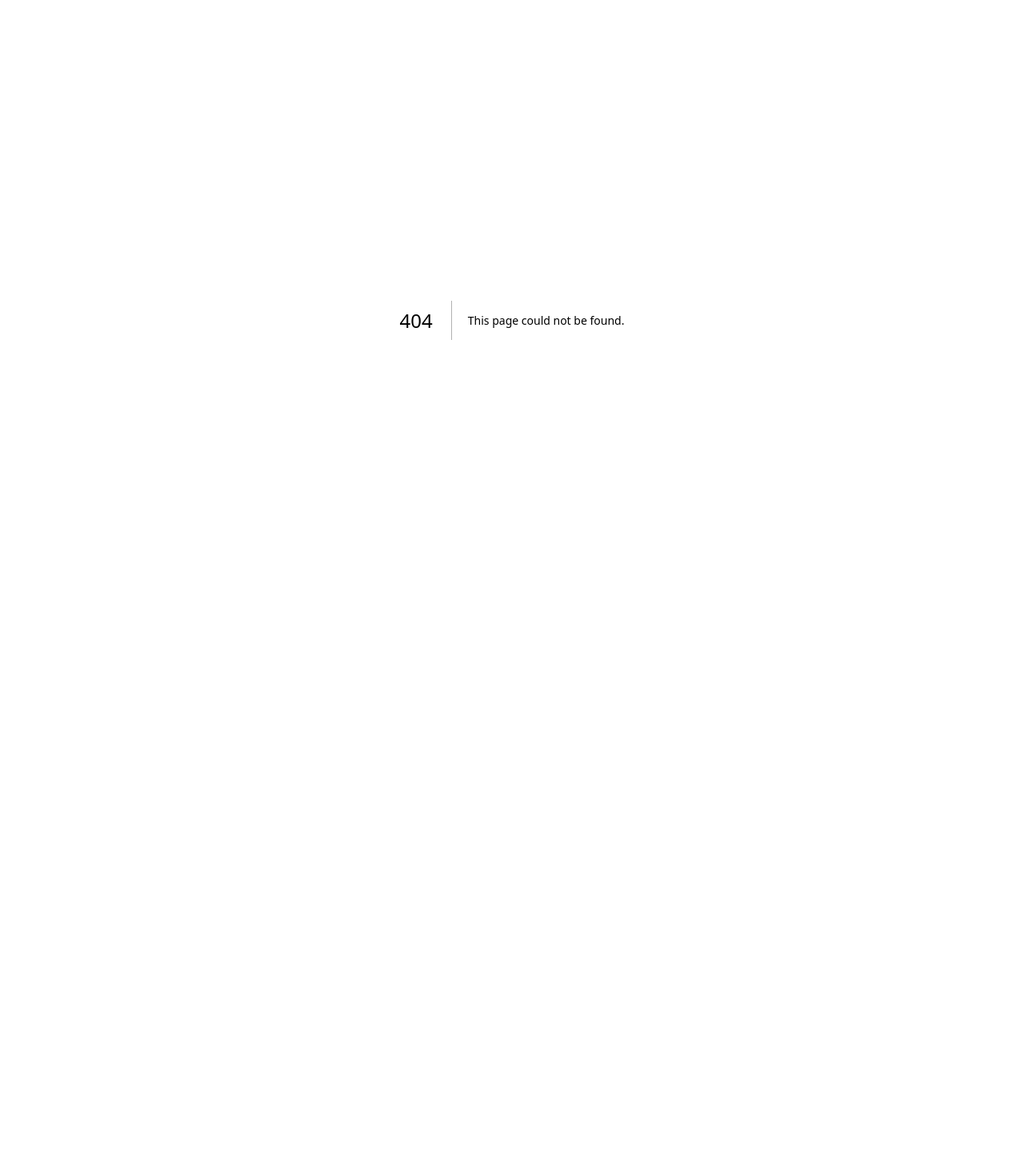
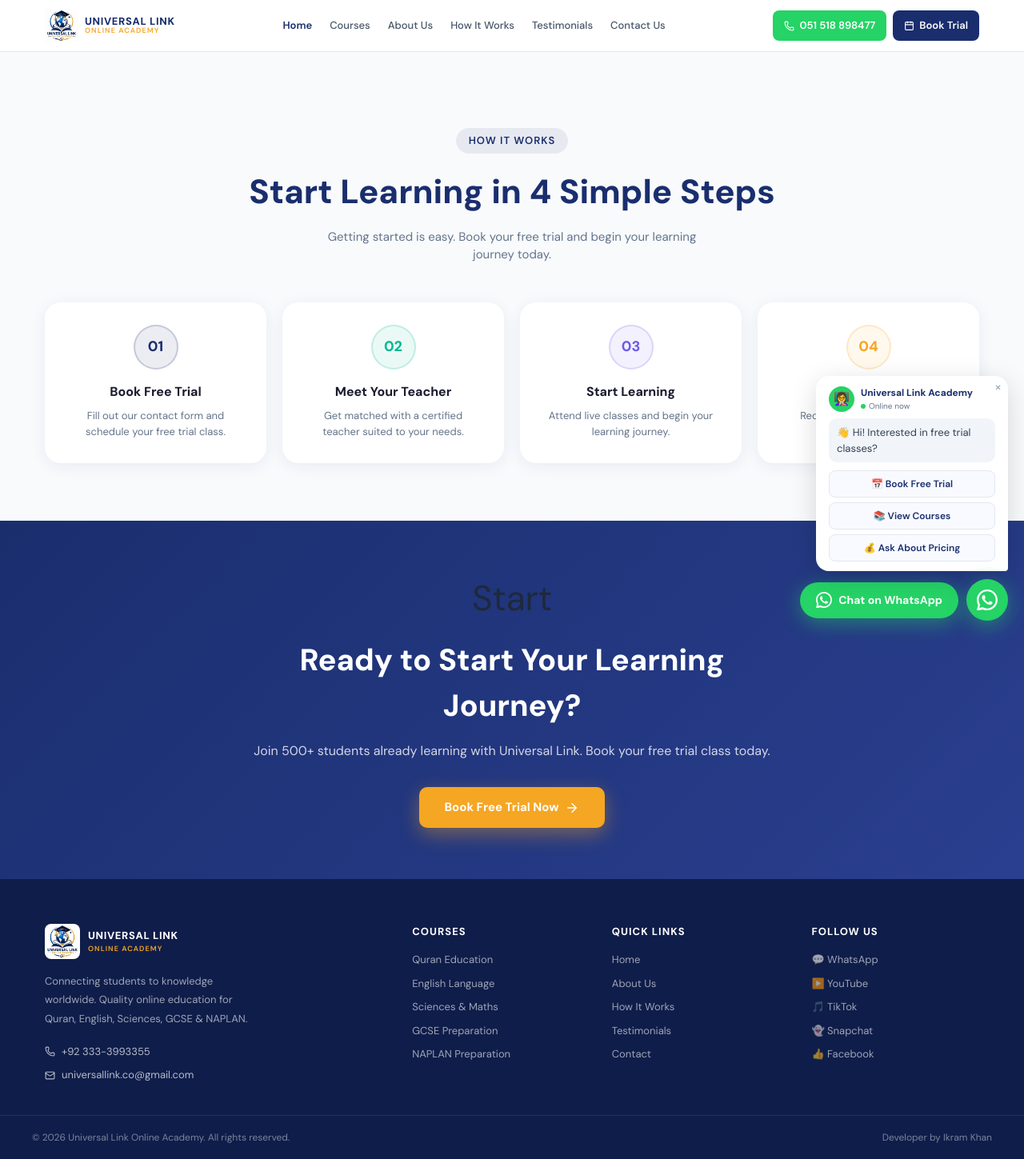
Before and after one commit to linkuniversal4-byte/universallink, a Next.js app: page /how-it-works in a window 1280 px wide. Before the commit this address had no page. Shown: the whole page at 80% size. Before the commit the page ends 800 px from the top, so only its background shows below. Built offline with nearby package versions, Linux system fonts and the light colour scheme.

Commit message:
Split sections into separate pages

```diff
--- /dev/null
+++ b/app/about/page.tsx
@@ -0,0 +1,17 @@
+import Navbar from "../components/Navbar";
+import About from "../components/About";
+import Footer from "../components/Footer";
+import WhatsAppButton from "../components/WhatsAppButton";
+
+export default function AboutPage() {
+  return (
+    <>
+      <Navbar />
+      <main style={{ paddingTop: 64 }}>
+        <About showHowItWorks={false} />
+      </main>
+      <Footer />
+      <WhatsAppButton />
+    </>
+  );
+}
--- a/app/components/About.tsx
+++ b/app/components/About.tsx
@@ -37,7 +37,11 @@ const steps = [
   },
 ];
 
-export default function About() {
+type AboutProps = {
+  showHowItWorks?: boolean;
+};
+
+export default function About({ showHowItWorks = true }: AboutProps) {
   return (
     <>
       {/* About Section */}
@@ -74,7 +78,7 @@ export default function About() {
                 ))}
               </div>
 
-              <a href="#contact" className="btn-primary">
+              <a href="/#contact" className="btn-primary">
                 Get Started Today <ArrowRight size={16} />
               </a>
             </div>
@@ -129,6 +133,8 @@ export default function About() {
         </div>
       </section>
 
+      {showHowItWorks && (
+      <>
       {/* How It Works */}
       <section id="how-it-works" style={{ padding: "72px 0", background: "#f8fafc" }}>
         <div style={{ maxWidth: 1200, margin: "0 auto", padding: "0 16px" }}>
@@ -199,7 +205,7 @@ export default function About() {
           <p style={{ color: "rgba(255,255,255,0.8)", fontSize: 16, marginBottom: 32, lineHeight: 1.7 }}>
             Join 500+ students already learning with Universal Link. Book your free trial class today — no commitment required.
           </p>
-          <a href="#contact" style={{
+          <a href="/#contact" style={{
             display: "inline-flex", alignItems: "center", gap: 8,
             background: "#f5a623", color: "white",
             padding: "14px 32px", borderRadius: 10,
@@ -211,6 +217,8 @@ export default function About() {
           </a>
         </div>
       </section>
+      </>
+      )}
 
       <style>{`
         @media (max-width: 768px) {
--- a/app/components/Courses.tsx
+++ b/app/components/Courses.tsx
@@ -143,7 +143,7 @@ export default function Courses() {
               {/* CTA */}
               <div style={{ padding: "0 24px 24px", marginTop: "auto" }}>
                 <a
-                  href="#contact"
+                  href="/#contact"
                   style={{
                     display: "flex", alignItems: "center", justifyContent: "center", gap: 8,
                     width: "100%", padding: "12px",
@@ -167,7 +167,7 @@ export default function Courses() {
           <p style={{ color: "#64748b", fontSize: 15, marginBottom: 20 }}>
             Not sure which course is right for you?
           </p>
-          <a href="#contact" className="btn-primary">
+          <a href="/#contact" className="btn-primary">
             Book a Free Consultation
           </a>
         </div>
--- a/app/components/Footer.tsx
+++ b/app/components/Footer.tsx
@@ -36,7 +36,7 @@ export default function Footer() {
             <h4 style={{ fontWeight: 700, fontSize: 13, marginBottom: 16, color: "white", textTransform: "uppercase", letterSpacing: "0.08em" }}>Courses</h4>
             <div style={{ display: "flex", flexDirection: "column", gap: 10 }}>
               {["Quran Education", "English Language", "Sciences & Maths", "GCSE Preparation", "NAPLAN Preparation"].map((c) => (
-                <a key={c} href="#courses" style={{ color: "rgba(255,255,255,0.6)", textDecoration: "none", fontSize: 13 }}
+                <a key={c} href="/courses" style={{ color: "rgba(255,255,255,0.6)", textDecoration: "none", fontSize: 13 }}
                   onMouseOver={e => (e.currentTarget.style.color = "#f5a623")}
                   onMouseOut={e => (e.currentTarget.style.color = "rgba(255,255,255,0.6)")}
                 >{c}</a>
@@ -49,11 +49,11 @@ export default function Footer() {
             <h4 style={{ fontWeight: 700, fontSize: 13, marginBottom: 16, color: "white", textTransform: "uppercase", letterSpacing: "0.08em" }}>Quick Links</h4>
             <div style={{ display: "flex", flexDirection: "column", gap: 10 }}>
               {[
-                { label: "Home", href: "#home" },
-                { label: "About Us", href: "#about" },
-                { label: "How It Works", href: "#how-it-works" },
-                { label: "Testimonials", href: "#testimonials" },
-                { label: "Contact", href: "#contact" },
+                { label: "Home", href: "/" },
+                { label: "About Us", href: "/about" },
+                { label: "How It Works", href: "/how-it-works" },
+                { label: "Testimonials", href: "/testimonials" },
+                { label: "Contact", href: "/#contact" },
               ].map((l) => (
                 <a key={l.label} href={l.href} style={{ color: "rgba(255,255,255,0.6)", textDecoration: "none", fontSize: 13 }}
                   onMouseOver={e => (e.currentTarget.style.color = "#f5a623")}
--- a/app/components/Hero.tsx
+++ b/app/components/Hero.tsx
@@ -118,7 +118,7 @@ export default function Hero() {
 
               {/* CTA Buttons */}
               <div className="hero-cta-row" style={{ display: "flex", gap: 12, flexWrap: "wrap", marginBottom: 36 }}>
-                <a href="#contact" className="btn-primary" style={{ fontSize: 14, padding: "12px 22px" }}>
+                <a href="/#contact" className="btn-primary" style={{ fontSize: 14, padding: "12px 22px" }}>
                   <Calendar size={16} />
                   Book Free Trial
                 </a>
@@ -126,7 +126,7 @@ export default function Hero() {
                   <Play size={16} fill="#1a2e6e" />
                   Start Learning
                 </button>
-                <a href="#courses" className="btn-outline" style={{ fontSize: 14, padding: "12px 22px" }}>
+                <a href="/courses" className="btn-outline" style={{ fontSize: 14, padding: "12px 22px" }}>
                   View Courses
                   <ArrowRight size={16} />
                 </a>
--- /dev/null
+++ b/app/components/HowItWorks.tsx
@@ -0,0 +1,129 @@
+"use client";
+import { ArrowRight } from "lucide-react";
+
+const steps = [
+  {
+    num: "01",
+    title: "Book Free Trial",
+    desc: "Fill out our contact form and schedule your free trial class.",
+    color: "#1a2e6e",
+  },
+  {
+    num: "02",
+    title: "Meet Your Teacher",
+    desc: "Get matched with a certified teacher suited to your needs.",
+    color: "#00b894",
+  },
+  {
+    num: "03",
+    title: "Start Learning",
+    desc: "Attend live classes and begin your learning journey.",
+    color: "#6c5ce7",
+  },
+  {
+    num: "04",
+    title: "Track Progress",
+    desc: "Receive regular updates and improve step by step.",
+    color: "#f5a623",
+  },
+];
+
+export default function HowItWorks() {
+  return (
+    <>
+      <section id="how-it-works" style={{ padding: "96px 0 72px", background: "#f8fafc" }}>
+        <div style={{ maxWidth: 1200, margin: "0 auto", padding: "0 16px" }}>
+          <div style={{ textAlign: "center", marginBottom: 48 }}>
+            <span className="section-badge">How It Works</span>
+            <h2 style={{
+              fontSize: "clamp(24px, 4vw, 42px)",
+              fontWeight: 800,
+              color: "#1a2e6e",
+              marginBottom: 14,
+            }}>
+              Start Learning in 4 Simple Steps
+            </h2>
+            <p style={{ fontSize: 15, color: "#64748b", maxWidth: 500, margin: "0 auto" }}>
+              Getting started is easy. Book your free trial and begin your learning journey today.
+            </p>
+          </div>
+
+          <div className="steps-grid" style={{ display: "grid", gridTemplateColumns: "repeat(4, 1fr)", gap: 20 }}>
+            {steps.map((step, i) => (
+              <div
+                key={i}
+                className="card-hover"
+                style={{
+                  background: "white",
+                  borderRadius: 20,
+                  padding: 28,
+                  boxShadow: "0 4px 20px rgba(26,46,110,0.07)",
+                  textAlign: "center",
+                  position: "relative",
+                }}
+              >
+                <div style={{
+                  width: 56, height: 56, borderRadius: "50%",
+                  background: `${step.color}15`,
+                  display: "flex", alignItems: "center", justifyContent: "center",
+                  margin: "0 auto 16px",
+                  border: `2px solid ${step.color}30`,
+                }}>
+                  <span style={{ fontSize: 18, fontWeight: 800, color: step.color }}>{step.num}</span>
+                </div>
+                <h3 style={{ fontSize: 16, fontWeight: 700, color: "#1a1a2e", marginBottom: 8 }}>
+                  {step.title}
+                </h3>
+                <p style={{ fontSize: 13, color: "#64748b", lineHeight: 1.6 }}>{step.desc}</p>
+              </div>
+            ))}
+          </div>
+        </div>
+      </section>
+
+      <section style={{
+        background: "linear-gradient(135deg, #1a2e6e 0%, #2a3f8f 100%)",
+        padding: "64px 16px",
+        textAlign: "center",
+      }}>
+        <div style={{ maxWidth: 700, margin: "0 auto" }}>
+          <div style={{ fontSize: 44, marginBottom: 16 }}>Start</div>
+          <h2 style={{
+            fontSize: "clamp(22px, 3.5vw, 38px)",
+            fontWeight: 800,
+            color: "white",
+            marginBottom: 14,
+          }}>
+            Ready to Start Your Learning Journey?
+          </h2>
+          <p style={{ color: "rgba(255,255,255,0.8)", fontSize: 16, marginBottom: 32, lineHeight: 1.7 }}>
+            Join 500+ students already learning with Universal Link. Book your free trial class today.
+          </p>
+          <a href="/#contact" style={{
+            display: "inline-flex", alignItems: "center", gap: 8,
+            background: "#f5a623", color: "white",
+            padding: "14px 32px", borderRadius: 10,
+            fontSize: 15, fontWeight: 700, textDecoration: "none",
+            boxShadow: "0 8px 24px rgba(245,166,35,0.4)",
+          }}>
+            Book Free Trial Now <ArrowRight size={18} />
+          </a>
+        </div>
+      </section>
+
+      <style>{`
+        @media (max-width: 768px) {
+          .steps-grid {
+            grid-template-columns: 1fr 1fr !important;
+            gap: 14px !important;
+          }
+        }
+        @media (max-width: 480px) {
+          .steps-grid {
+            grid-template-columns: 1fr !important;
+          }
+        }
+      `}</style>
+    </>
+  );
+}
--- a/app/components/Navbar.tsx
+++ b/app/components/Navbar.tsx
@@ -3,12 +3,12 @@ import { useState, useEffect } from "react";
 import { Menu, X, Calendar, Phone } from "lucide-react";
 
 const navLinks = [
-  { label: "Home", href: "#home" },
-  { label: "Courses", href: "#courses" },
-  { label: "About Us", href: "#about" },
-  { label: "How It Works", href: "#how-it-works" },
-  { label: "Testimonials", href: "#testimonials" },
-  { label: "Contact Us", href: "#contact" },
+  { label: "Home", href: "/" },
+  { label: "Courses", href: "/courses" },
+  { label: "About Us", href: "/about" },
+  { label: "How It Works", href: "/how-it-works" },
+  { label: "Testimonials", href: "/testimonials" },
+  { label: "Contact Us", href: "/#contact" },
 ];
 
 export default function Navbar() {
@@ -41,7 +41,7 @@ export default function Navbar() {
         height: 64,
       }}>
         {/* LOGO */}
-        <a href="#home" style={{ display: "flex", alignItems: "center", gap: 8, textDecoration: "none", flexShrink: 0 }}>
+        <a href="/" style={{ display: "flex", alignItems: "center", gap: 8, textDecoration: "none", flexShrink: 0 }}>
           <img src="/logo.png" alt="Universal Link Online Academy" style={{ height: 42 }} />
           <div style={{ lineHeight: 1.1 }}>
             <div style={{ fontWeight: 800, fontSize: 13, color: "#1a2e6e", letterSpacing: "0.05em" }}>UNIVERSAL LINK</div>
@@ -77,7 +77,7 @@ export default function Navbar() {
             <Phone size={13} />
             051 518 898477
           </a>
-          <a href="#contact" className="desktop-cta" style={{
+          <a href="/#contact" className="desktop-cta" style={{
             padding: "9px 14px",
             background: "#1a2e6e", color: "white",
             borderRadius: 8, textDecoration: "none",
@@ -118,7 +118,7 @@ export default function Navbar() {
               {link.label}
             </a>
           ))}
-          <a href="#contact" onClick={() => setMenuOpen(false)} style={{
+          <a href="/#contact" onClick={() => setMenuOpen(false)} style={{
             display: "flex",
             alignItems: "center",
             justifyContent: "center",
--- /dev/null
+++ b/app/courses/page.tsx
@@ -0,0 +1,17 @@
+import Navbar from "../components/Navbar";
+import Courses from "../components/Courses";
+import Footer from "../components/Footer";
+import WhatsAppButton from "../components/WhatsAppButton";
+
+export default function CoursesPage() {
+  return (
+    <>
+      <Navbar />
+      <main style={{ paddingTop: 64 }}>
+        <Courses />
+      </main>
+      <Footer />
+      <WhatsAppButton />
+    </>
+  );
+}
--- /dev/null
+++ b/app/how-it-works/page.tsx
@@ -0,0 +1,17 @@
+import Navbar from "../components/Navbar";
+import HowItWorks from "../components/HowItWorks";
+import Footer from "../components/Footer";
+import WhatsAppButton from "../components/WhatsAppButton";
+
+export default function HowItWorksPage() {
+  return (
+    <>
+      <Navbar />
+      <main style={{ paddingTop: 64 }}>
+        <HowItWorks />
+      </main>
+      <Footer />
+      <WhatsAppButton />
+    </>
+  );
+}
--- a/app/page.tsx
+++ b/app/page.tsx
@@ -1,9 +1,6 @@
 "use client";
 import Navbar from "./components/Navbar";
 import Hero from "./components/Hero";
-import Courses from "./components/Courses";
-import About from "./components/About";
-import Testimonials from "./components/Testimonials";
 import SocialConnect from "./components/SocialConnect";
 import Contact from "./components/Contact";
 import Footer from "./components/Footer";
@@ -16,9 +13,6 @@ export default function Home() {
       <Navbar />
       <main>
         <Hero />
-        <Courses />
-        <About />
-        <Testimonials />
         <SocialConnect />
         <Team/>
         <Contact />
--- /dev/null
+++ b/app/testimonials/page.tsx
@@ -0,0 +1,17 @@
+import Navbar from "../components/Navbar";
+import Testimonials from "../components/Testimonials";
+import Footer from "../components/Footer";
+import WhatsAppButton from "../components/WhatsAppButton";
+
+export default function TestimonialsPage() {
+  return (
+    <>
+      <Navbar />
+      <main style={{ paddingTop: 64 }}>
+        <Testimonials />
+      </main>
+      <Footer />
+      <WhatsAppButton />
+    </>
+  );
+}
```
